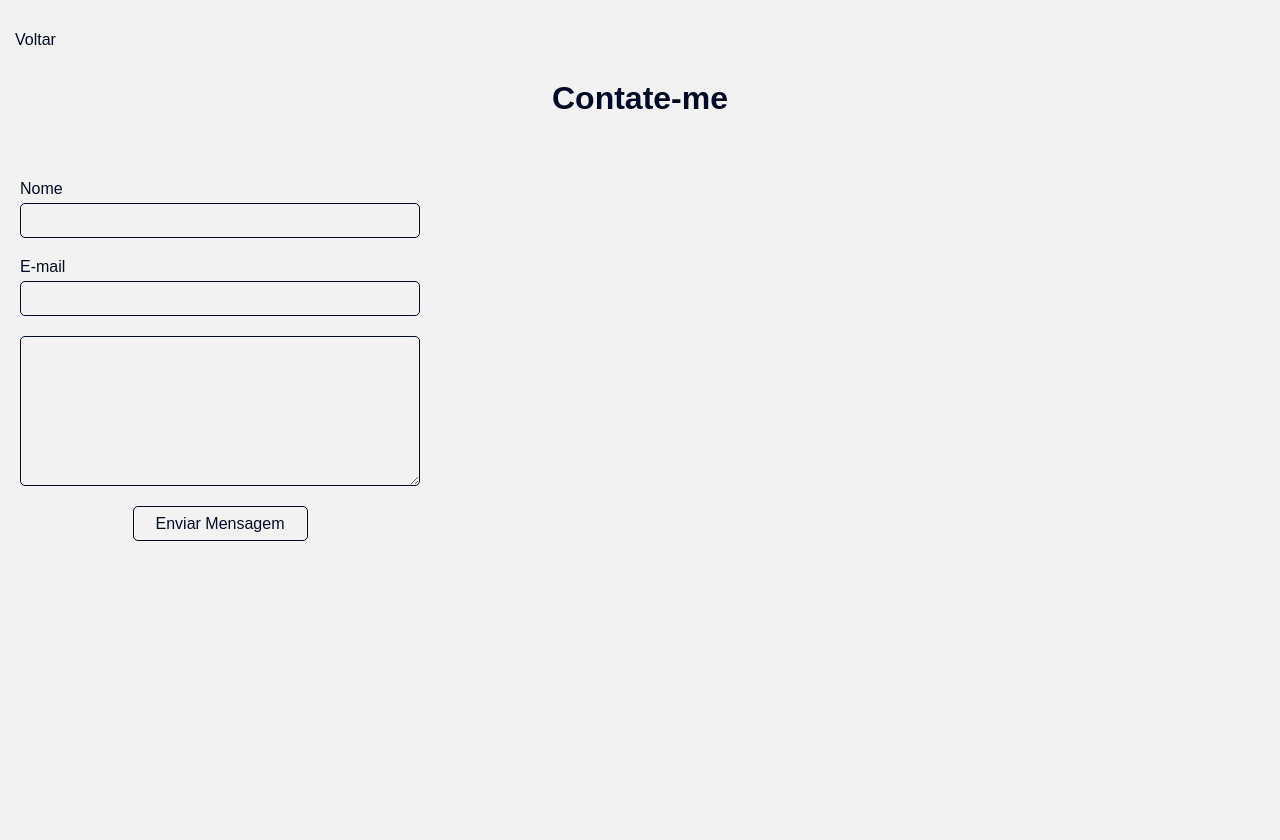
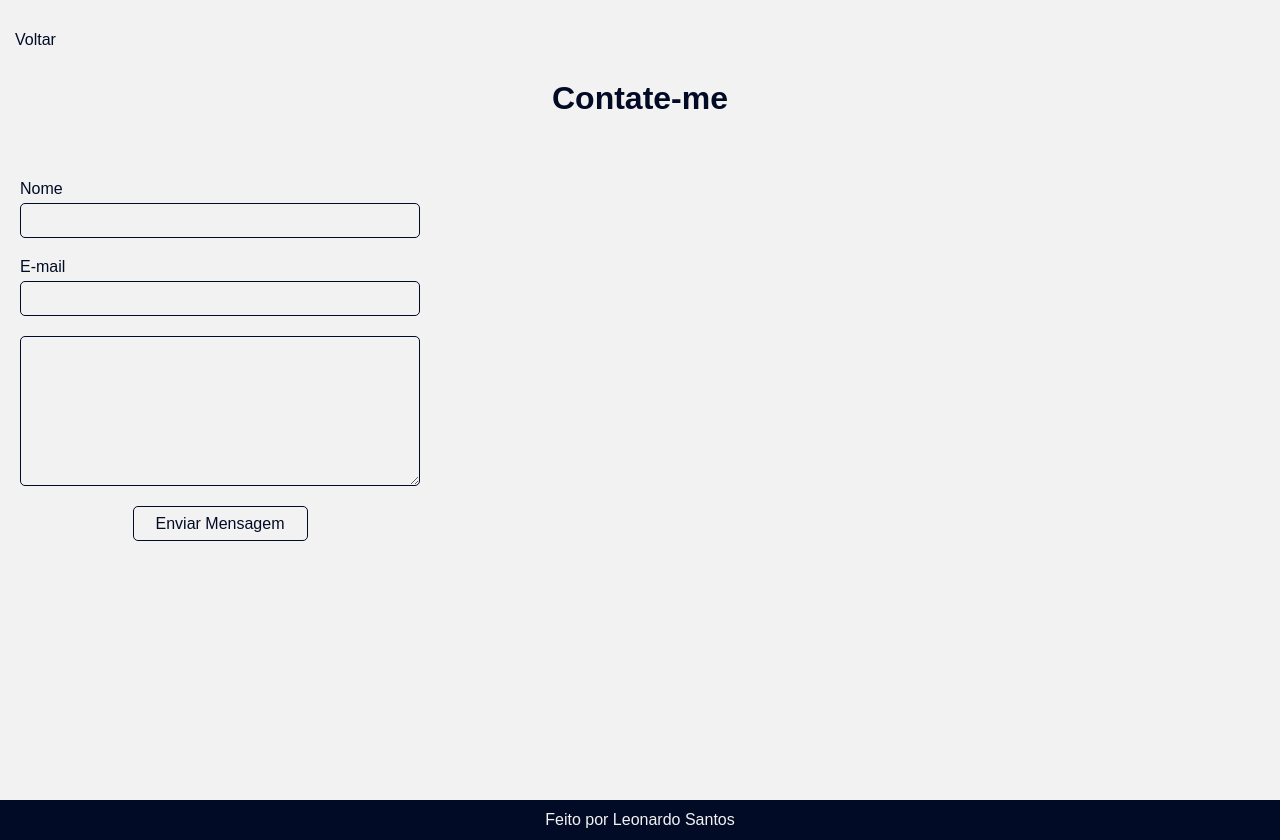
Before and after one commit to LeoSantosp2/gerenciador-senhas-ladding-page, a website: page src/pages/contact/index.html in a window 1280 px wide. Before the commit the page ends 800 px from the top, so only its background shows below. Drawn offline with Linux system fonts and the light colour scheme; files that its build step writes are made by us from their sources; a web font is replaced by a local one.

Commit message:
Feito alteração

```diff
--- a/src/pages/contact/index.html
+++ b/src/pages/contact/index.html
@@ -4,6 +4,7 @@
   <meta charset="UTF-8">
   <meta name="viewport" content="width=device-width, initial-scale=1.0">
   <link rel="stylesheet" href="style.css">
+  <link rel="stylesheet" href="./media-queries.css">
   <link rel="shortcut icon" href="../../../assets/favicon.ico" type="image/x-icon">
   <title>Contato</title>
 </head>
@@ -36,5 +37,9 @@
       <input type="hidden" name="_next" value="https://leosantosp2.github.io/gerenciador-senhas-landing-page/">
     </form>
   </main>
+
+  <footer>
+    <p>Feito por Leonardo Santos</p>
+  </footer>
 </body>
 </html>
--- a/src/pages/contact/style.css
+++ b/src/pages/contact/style.css
@@ -119,3 +119,14 @@ main form button:hover{
   background-color: var(--primary);
   color: var(--secondary);
 }
+
+footer{
+  width: 100%;
+  height: 5%;
+  font-size: 1rem;
+  display: flex;
+  justify-content: center;
+  align-items: center;
+  background-color: var(--primary);
+  color: var(--secondary);
+}
```
Also changed, not shown: src/pages/privacy/inde.html (+0 -1 lines), README.md.
